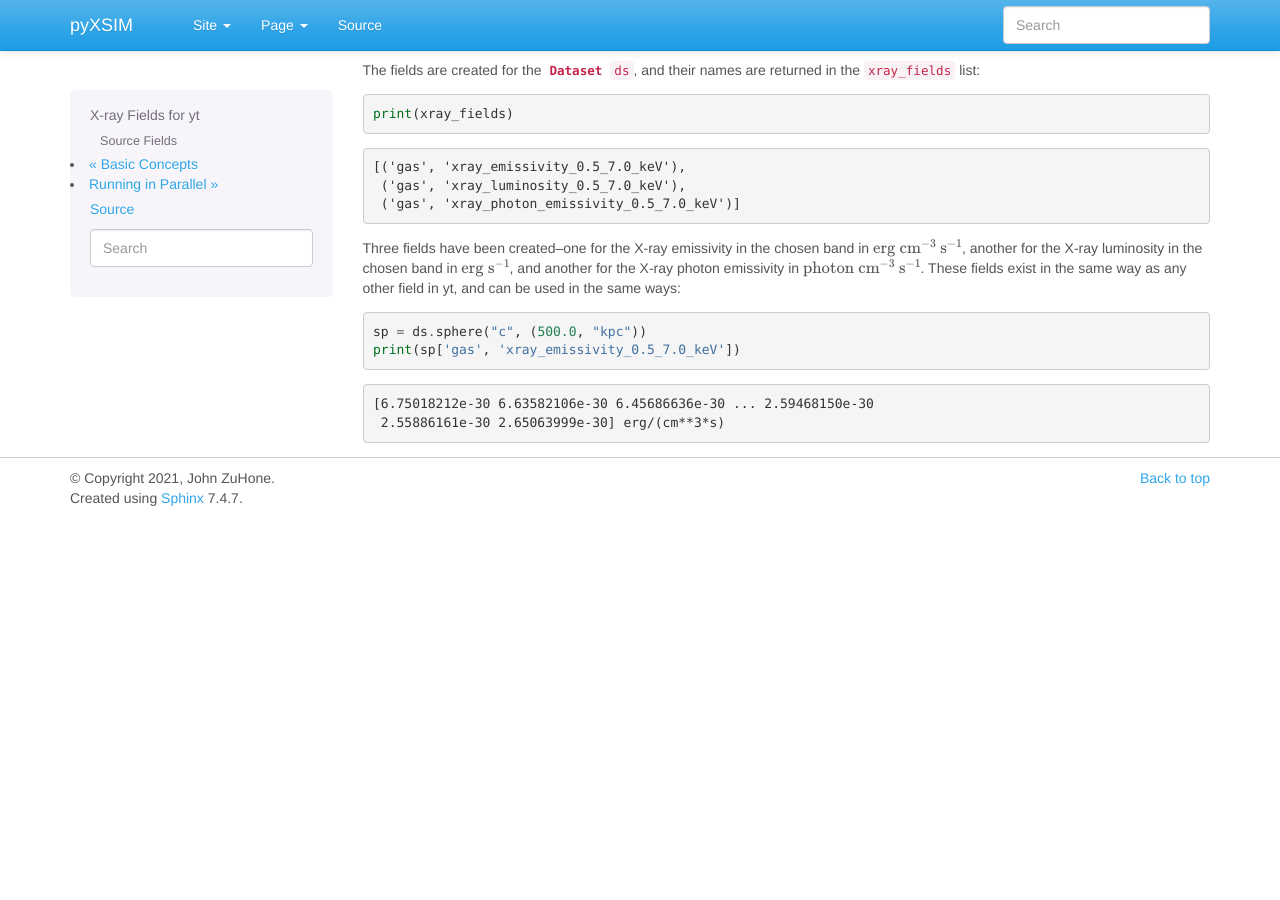
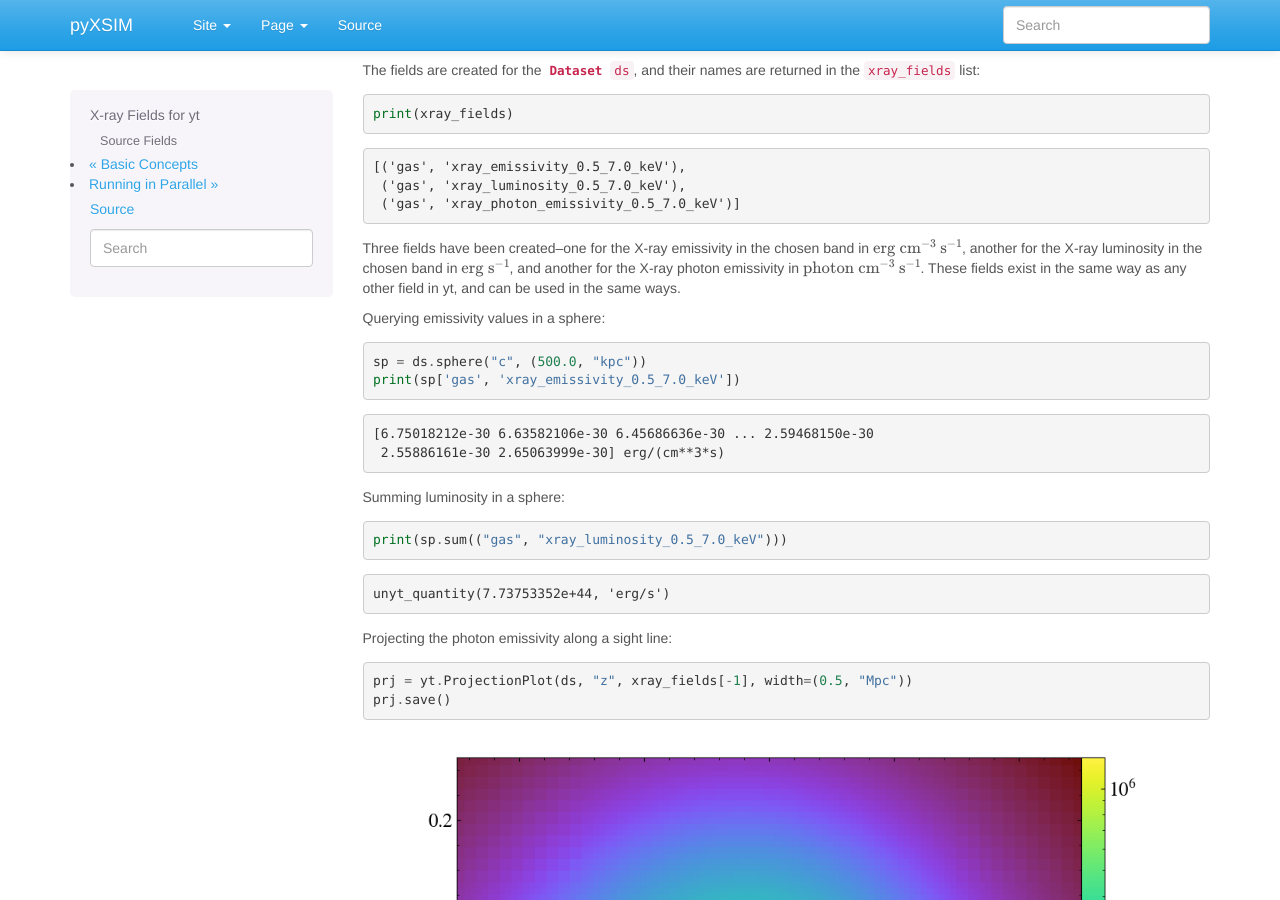
Before and after one commit to jzuhone/pyxsim, a Sphinx documentation site: the page built from doc/source/xray_fields.rst, in a window 1280 px wide and 900 px high, scrolled down 568 px. Built offline with Sphinx 7.4.7, drawn with Linux system fonts in a browser that asks for light colours; pages that are not in the unit, such as notebooks, are missing from menus; the version number could not be read and is left out; before the commit the page ends 1086 px from its top, so only the background shows below that.

Commit message:
More docs

```diff
--- a/doc/source/xray_fields.rst
+++ b/doc/source/xray_fields.rst
@@ -54,7 +54,9 @@ Three fields have been created--one for the X-ray emissivity in the chosen band
 :math:`\rm{erg}~\rm{cm}^{-3}~\rm{s}^{-1}`, another for the X-ray luminosity in the
 chosen band in :math:`\rm{erg}~\rm{s}^{-1}`, and another for the X-ray photon
 emissivity in :math:`\rm{photon}~\rm{cm}^{-3}~\rm{s}^{-1}`. These fields exist in
-the same way as any other field in yt, and can be used in the same ways:
+the same way as any other field in yt, and can be used in the same ways.
+
+Querying emissivity values in a sphere:
 
 .. code-block:: python
 
@@ -65,3 +67,22 @@ the same way as any other field in yt, and can be used in the same ways:
 
     [6.75018212e-30 6.63582106e-30 6.45686636e-30 ... 2.59468150e-30
      2.55886161e-30 2.65063999e-30] erg/(cm**3*s)
+
+Summing luminosity in a sphere:
+
+.. code-block:: python
+
+    print(sp.sum(("gas", "xray_luminosity_0.5_7.0_keV")))
+
+.. code-block:: pycon
+
+    unyt_quantity(7.73753352e+44, 'erg/s')
+
+Projecting the photon emissivity along a sight line:
+
+.. code-block:: python
+
+    prj = yt.ProjectionPlot(ds, "z", xray_fields[-1], width=(0.5, "Mpc"))
+    prj.save()
+
+.. image:: _images/projected_emiss.png
```
Also changed, not shown: doc/source/_images/projected_emiss.png (added).
